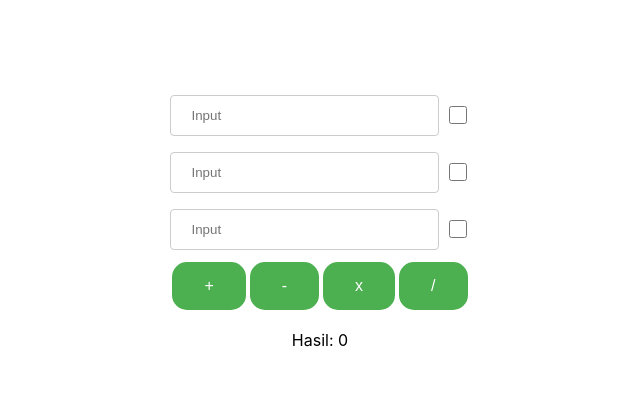
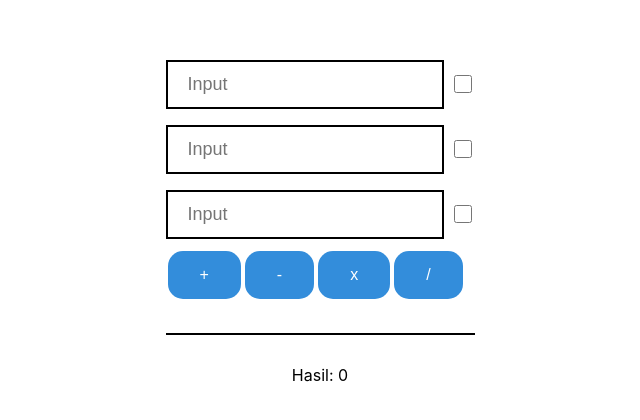
Before and after one commit to aamuzakii/flower-calculator-aruna, a React (Create React App) app: page / in a window 1280 px wide. Shown: the part 174-594 px from the top of the page, without its empty margins (320-960 px from the left). Built offline with nearby package versions, Linux system fonts and the light colour scheme.

Commit message:
Add hr line

```diff
--- a/src/App.css
+++ b/src/App.css
@@ -45,7 +45,7 @@
 }
 
 .button {
-  background-color: #4CAF50;
+  background-color: #338ddb;
   border: none;
   color: white;
   padding: 15px 32px;
@@ -63,8 +63,8 @@
   padding: 12px 20px;
   margin: 8px 0;
   display: inline-block;
-  border: 1px solid #ccc;
-  border-radius: 4px;
+  border: 2px solid black;
+  font-size: large;
   box-sizing: border-box;
 }
 
@@ -81,3 +81,9 @@ input[type=number]::-webkit-outer-spin-button {
   -webkit-appearance: none;
   margin: 0;
 }
+
+hr {
+  border: 1px solid black;
+  margin-top: 30px;
+  margin-bottom: 30px;
+}
--- a/src/App.tsx
+++ b/src/App.tsx
@@ -46,6 +46,7 @@ function App() {
       <Input setVal={setsecond} val={second}  />
       <Input setVal={setthird} val={third}  />
       <Operation startOperation={startOperation} />
+      <hr />
       <Result value={result} />
     </div>
   );
```
